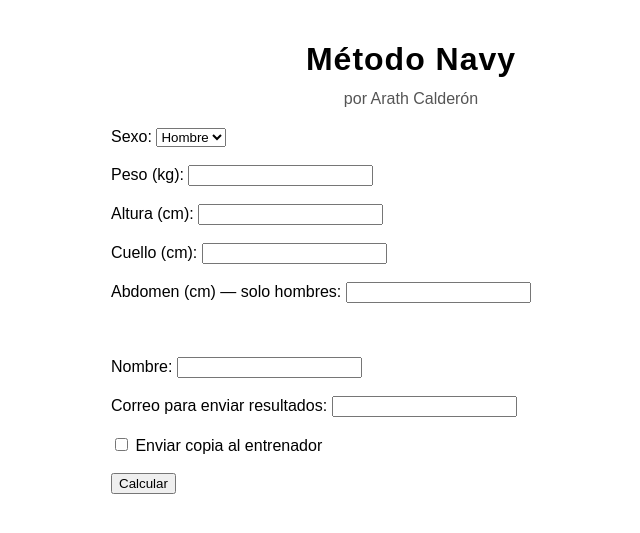
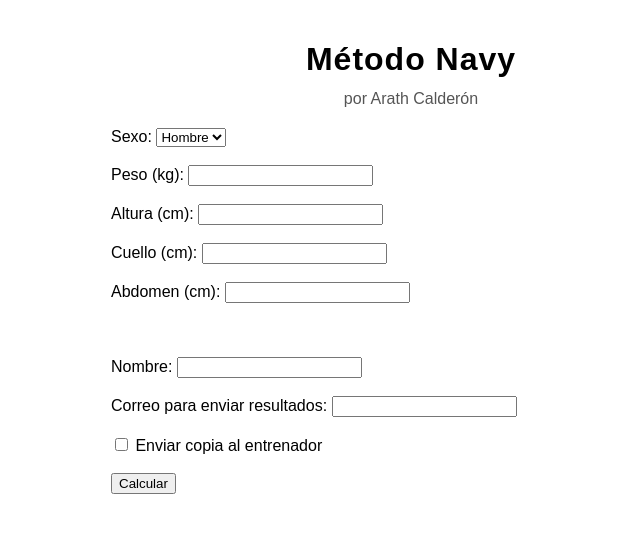
Before and after one commit to Jujuyarath/Nutricalculadora, a Flask app: page / in a window 1280 px wide. Shown: the top 533 px of the page, without its empty margins (229-869 px from the left). Run offline with Flask 3, Linux system fonts and the light colour scheme.

Commit message:
quitar solo hombres

```diff
--- a/templates/index.html
+++ b/templates/index.html
@@ -50,17 +50,17 @@
     </div><br>
 
     <div>
-        <label>Abdomen (cm) — solo hombres:</label>
+        <label>Abdomen (cm):</label>
         <input type="number" name="abdomen" step="0.01" onfocus="mostrarAyuda('abdomen')">
     </div><br>
 
     <div>
-        <label>Cintura (cm) — solo mujeres:</label>
+        <label>Cintura (cm):</label>
         <input type="number" name="cintura" step="0.01" onfocus="mostrarAyuda('cintura')">
     </div><br>
 
     <div>
-        <label>Cadera (cm) — solo mujeres:</label>
+        <label>Cadera (cm):</label>
         <input type="number" name="cadera" step="0.01" onfocus="mostrarAyuda('cadera')">
     </div><br>
 
```
